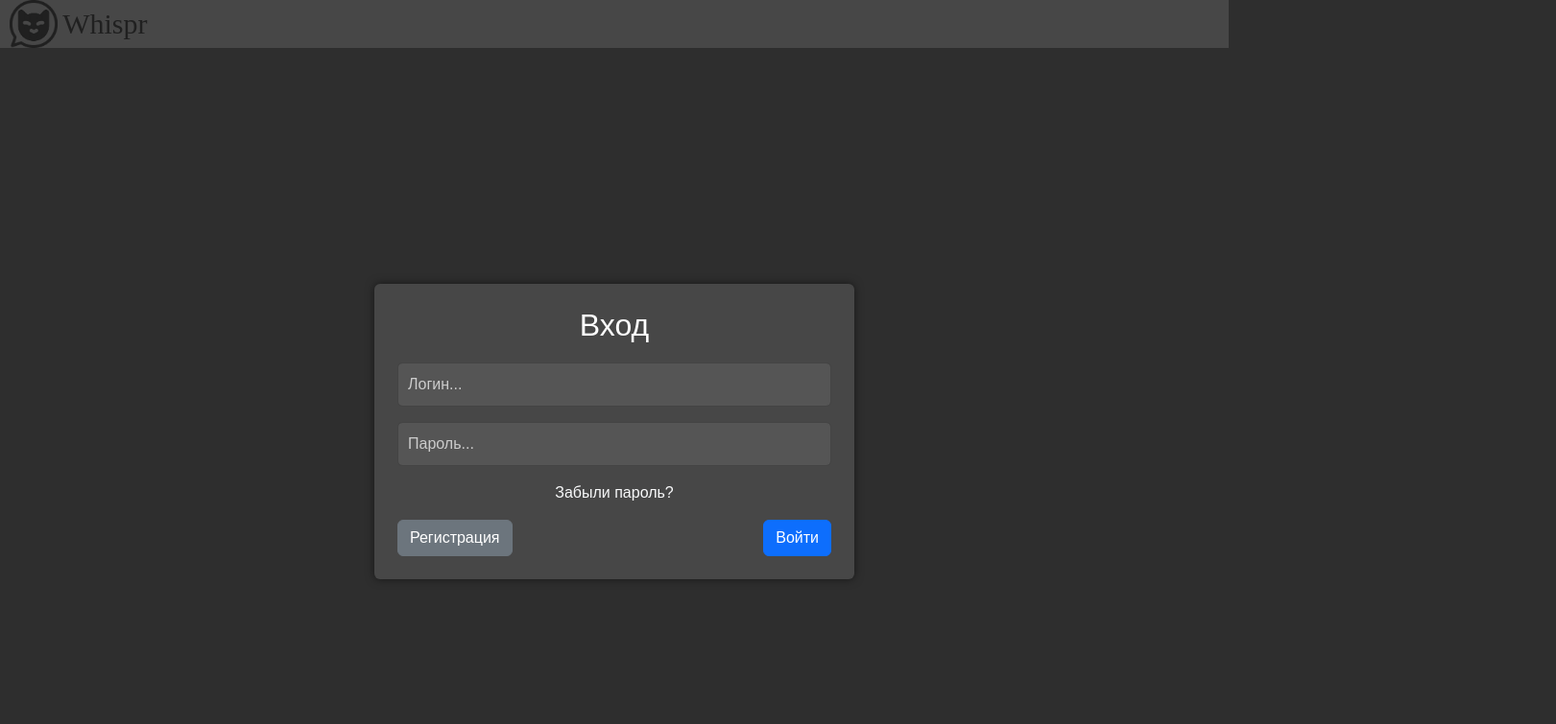
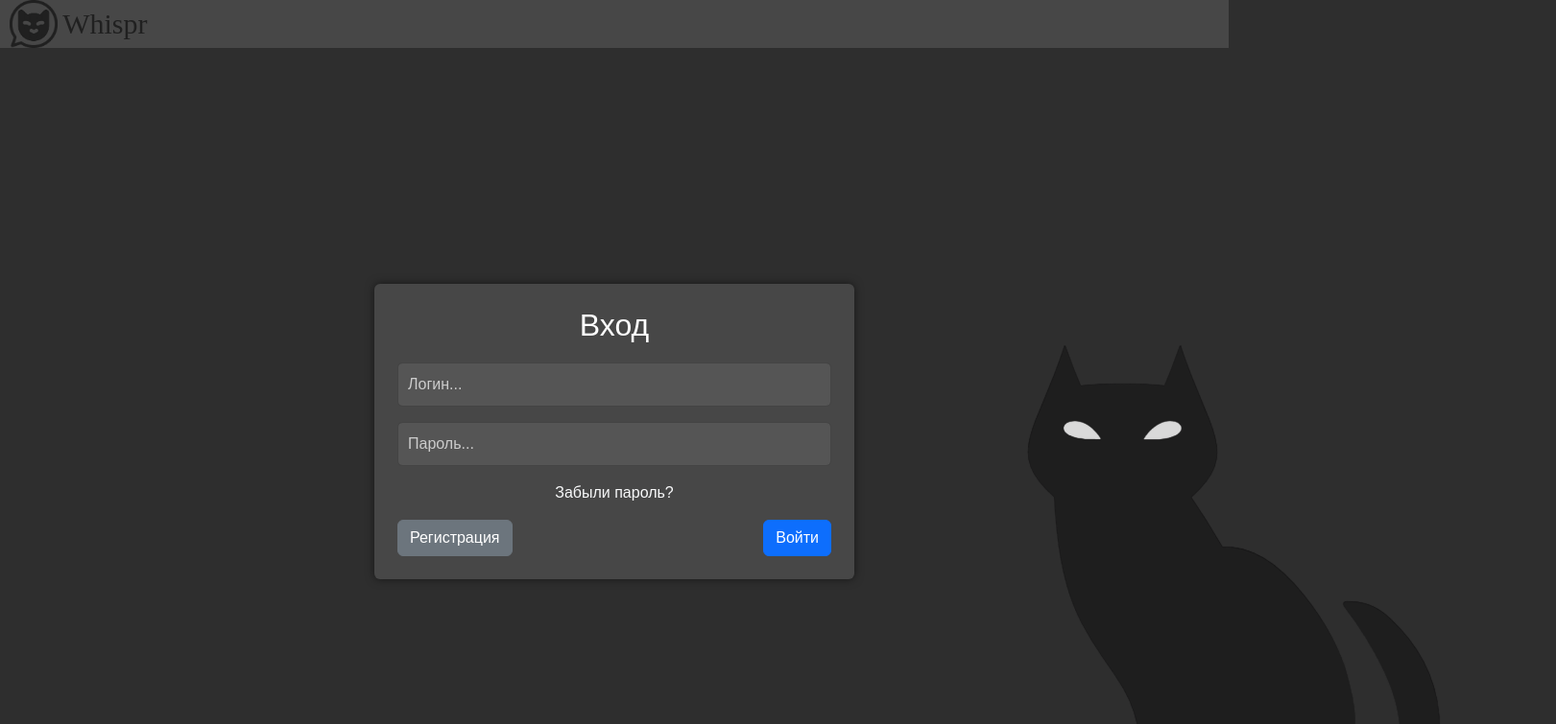
Before and after one commit to Tensai22/whispr_frontend, a React (Create React App) app: page /login in a window 1280 px wide. Shown: the top 755 px of the page at 96% size, 1621 px wide, since content can reach past the window. Built offline with nearby package versions, Linux system fonts and the light colour scheme.

Commit message:
Добавил картинку "Кошку"

```diff
--- a/src/authorization/Login.js
+++ b/src/authorization/Login.js
@@ -1,6 +1,7 @@
 import React from "react";
 import 'bootstrap/dist/css/bootstrap.min.css';
 import '../css/log_reg.css';
+import BackgroundCat from '../assets/Background_Cat.png';
 import Footer from "../components/Footer";
 import LoginForm from "../components/LoginForm";
 import Header from "../components/Header";
@@ -14,6 +15,9 @@ const Login = () => {
                 <link rel="icon" href="../assets/Whispr_logo_White.png" />
             </Helmet>
             <Header/>
+            <div className="background-cat">
+                <img src={BackgroundCat} alt="Background Cat"/>
+            </div>
             <LoginForm/>
             <Footer/>
         </div>
--- a/src/components/Footer.js
+++ b/src/components/Footer.js
@@ -1,6 +1,7 @@
 import React from 'react';
 import 'bootstrap/dist/css/bootstrap.min.css';
 import '../css/footer.css';
+
 
 const Footer = () => {
 
--- a/src/css/footer.css
+++ b/src/css/footer.css
@@ -8,6 +8,7 @@ footer {
     color: #fff;
     padding: 20px 0;
     flex-shrink: 0;
+    position: relative;
 }
 
 .footer-section {
--- a/src/css/log_reg.css
+++ b/src/css/log_reg.css
@@ -3,11 +3,19 @@ body {
     flex-direction: column;
     justify-content: space-between;
     align-items: stretch;
-    height: 100vh;
+    height: 100%;
     background-color: #2e2e2e;
     margin: 0;
     font-family: Arial, sans-serif;
     overflow-x: hidden;
+    position: relative;
+}
+.background-cat {
+     position: absolute;
+    left: 950px;
+    bottom: 0;
+    height: 440px;
+    pointer-events: none;
 }
 
 .login-form {
```
Also changed, not shown: src/assets/Background_Cat.png (added).
